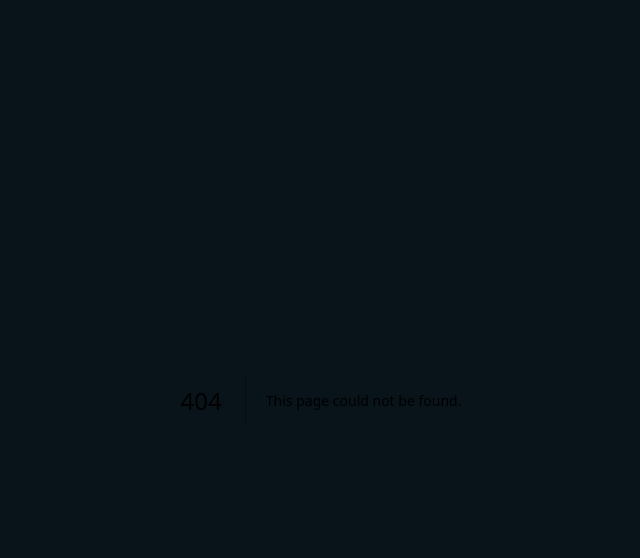
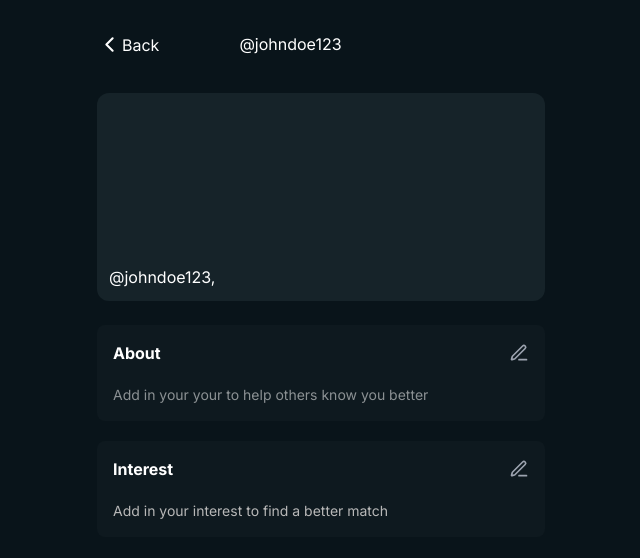
Before and after one commit to dotarsojat69/youapp-test, a Next.js app: page /profile in a window 1280 px wide. Before the commit this address had no page. Shown: the top 558 px of the page, without its empty margins (319-959 px from the left). Built offline with nearby package versions, Linux system fonts and the light colour scheme.

Commit message:
feat: add profile page and navigation

```diff
--- a/src/app/page.tsx
+++ b/src/app/page.tsx
@@ -1,15 +1,10 @@
-import Link from "next/link";
+import { Navbar } from "@/components/navbar";
 import React from "react";
 
 const Home = () => {
   return (
     <div className="bg-gradient w-full h-full">
-      <div>
-        <Link href="/login">Login</Link>
-        </div>
-        <div>
-        <Link href="/register">Register</Link>
-      </div>
+      <Navbar />
     </div>
   );
 };
--- /dev/null
+++ b/src/app/profile/page.tsx
@@ -0,0 +1,64 @@
+"use client";
+
+import React from "react";
+import { ChevronLeft, Edit3 } from "lucide-react";
+import Link from "next/link";
+
+const ProfilePage = () => {
+  return (
+    <div className="min-h-screen bg-primary-50 text-white px-4 py-8">
+      <div className="max-w-md mx-auto">
+        <div className="flex gap-20 pb-6">
+          <Link href="/" className="flex items-center mb-3">
+            <span className="text-2xl">
+              <ChevronLeft size={25} />
+            </span>
+            <span>Back</span>
+          </Link>
+          <div>
+            <h1>@johndoe123</h1>
+          </div>
+        </div>
+
+        <div className="p-3 mb-6 bg-[#162329] rounded-xl">
+          <div className="rounded-xl h-40"></div>
+          <span className="text-white">@johndoe123,</span>
+        </div>
+
+        {/* About Section */}
+        <div className="grid gap-5">
+          <div className="p-4 bg-[#0E191F] space-y-6 rounded-lg">
+            <div className="space-y-2">
+              <div className="flex items-center justify-between mb-5">
+                <h2 className="text-base font-bold">About</h2>
+                <button>
+                  <Edit3 className="w-5 h-5 text-gray-400" />
+                </button>
+              </div>
+              <p className="text-[#FFFFFF85] text-sm">
+                Add in your your to help others know you better
+              </p>
+            </div>
+          </div>
+
+          {/* Interest Section */}
+          <div className="p-4 bg-[#0E191F] space-y-6 rounded-lg">
+            <div className="space-y-2">
+              <div className="flex items-center justify-between mb-5">
+                <h2 className="text-base font-bold">Interest</h2>
+                <button>
+                  <Edit3 className="w-5 h-5 text-gray-400" />
+                </button>
+              </div>
+              <p className="text-[#B8B8B8] text-sm">
+                Add in your interest to find a better match
+              </p>
+            </div>
+          </div>
+        </div>
+      </div>
+    </div>
+  );
+};
+
+export default ProfilePage;
--- /dev/null
+++ b/src/components/navbar.tsx
@@ -0,0 +1,49 @@
+"use client";
+
+import Link from "next/link";
+import { LogOut, User } from "lucide-react";
+
+import { Button } from "@/components/ui/button";
+import { useState } from "react";
+import { useRouter } from "next/navigation";
+
+export function Navbar() {
+  const router = useRouter();
+  const [isLoggingOut, setIsLoggingOut] = useState(false);
+
+  const handleLogout = async () => {
+    setIsLoggingOut(true);
+
+    await new Promise((resolve) => setTimeout(resolve, 1000));
+
+    router.push("/login");
+  };
+
+  return (
+    <nav className="fixed top-0 w-full shadow-slate-950 shadow bg-background/95 backdrop-blur supports-[backdrop-filter]:bg-background/60">
+      <div className="container flex h-14 items-center justify-between">
+        <Link href="/" className="font-semibold">
+          <h1 className="text-white ml-3">Home</h1>
+        </Link>
+        <div className="flex items-center gap-4">
+          <Button variant="ghost">
+            <Link href="/profile">
+              <User className="h-5 w-5" />
+              <span className="sr-only">Profile</span>
+            </Link>
+          </Button>
+          <Button
+            variant="ghost"
+            onClick={handleLogout}
+            disabled={isLoggingOut}
+          >
+            <LogOut className="h-5 w-5" />
+            <span className="sr-only">
+              {isLoggingOut ? "Logging out..." : "Logout"}
+            </span>
+          </Button>
+        </div>
+      </div>
+    </nav>
+  );
+}
```
